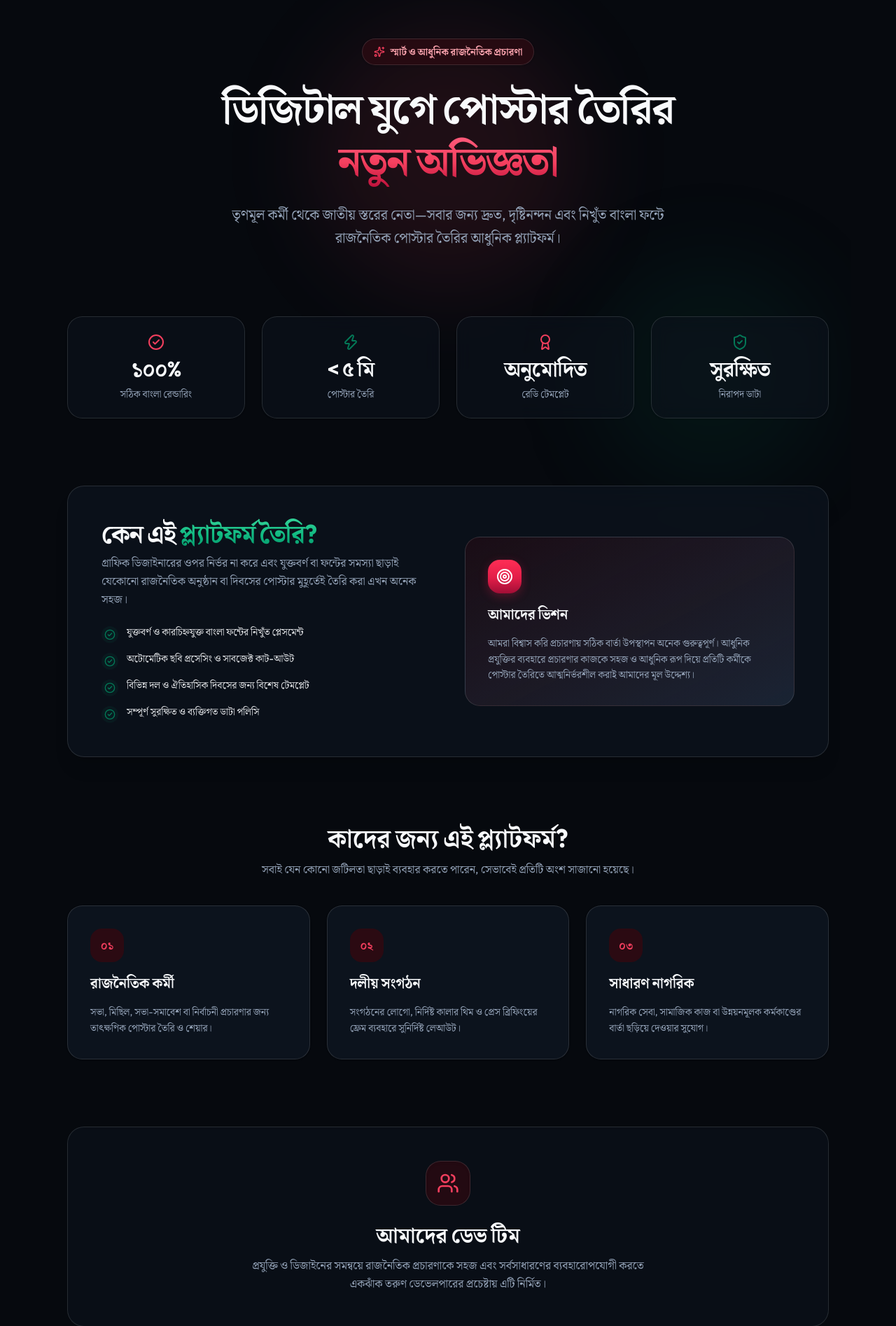
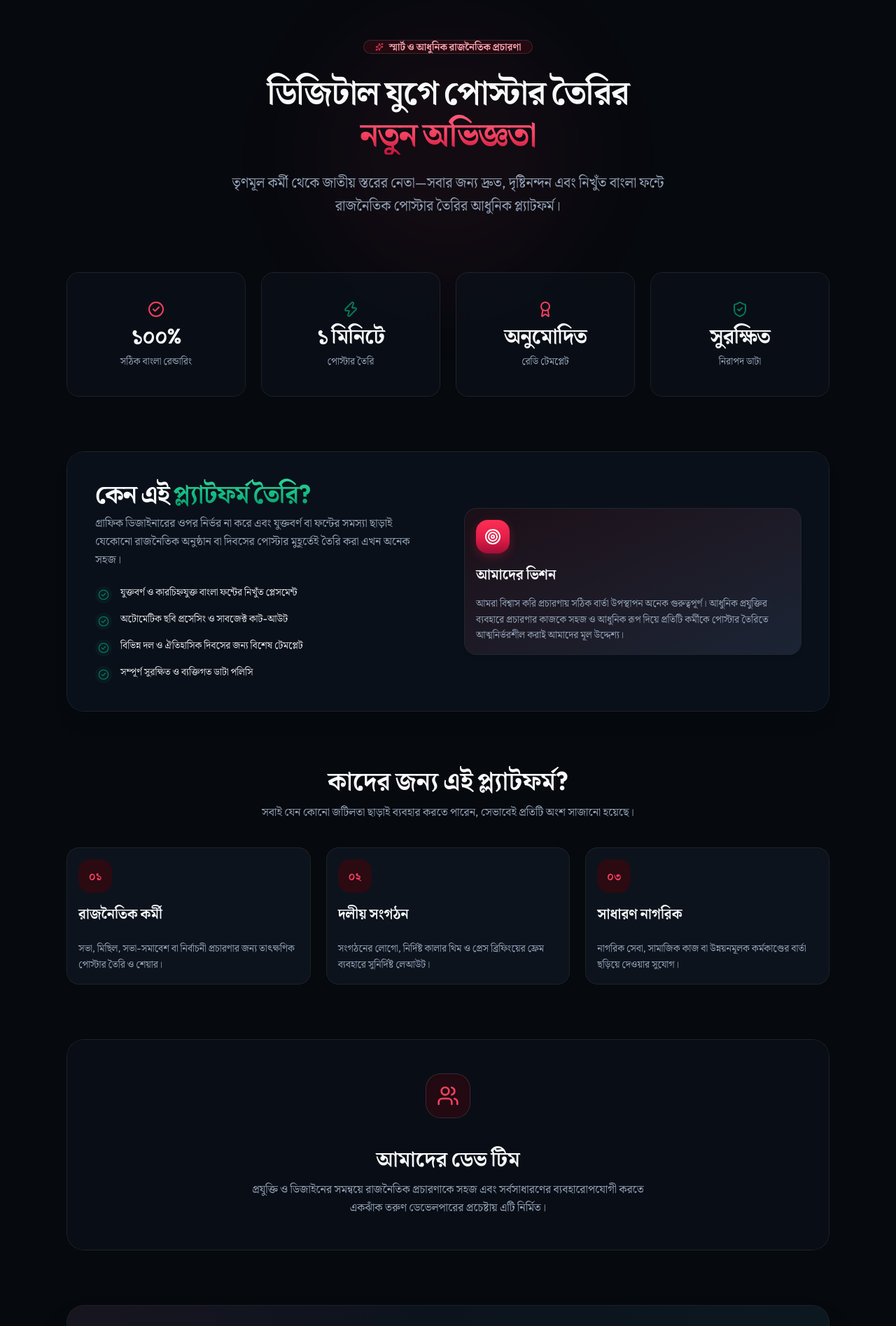
Before and after one commit to hridoy-web/Ai_political_poster_Frontend, a Next.js app: page /about in a window 1280 px wide. Shown: the part 65-1960 px from the top of the page at 70% size. Built offline with nearby package versions, Linux system fonts and the light colour scheme.

Commit message:
refeactor:notFound,error and others page

```diff
--- a/src/app/(public)/(legal)/about/page.tsx
+++ b/src/app/(public)/(legal)/about/page.tsx
@@ -10,6 +10,16 @@ import {
     Award,
 } from "lucide-react";
 
+import { Badge } from "@/components/ui/badge";
+import {
+    Card,
+    CardContent,
+    CardDescription,
+    CardHeader,
+    CardTitle,
+} from "@/components/ui/card";
+import { Separator } from "@/components/ui/separator";
+
 export const metadata = {
     title: "আমাদের সম্পর্কে | AI Political Poster Maker",
     description: "আমাদের প্ল্যাটফর্ম, ডিজিটাল মিশন এবং টিম সম্পর্কে বিস্তারিত জানুন।",
@@ -17,152 +27,168 @@ export const metadata = {
 
 const features = [
     { label: "সঠিক বাংলা রেন্ডারিং", value: "১০০%", icon: CheckCircle2, color: "text-primary" },
-    { label: "পোস্টার তৈরি", value: "< ৫ মি", icon: Zap, color: "text-secondary" },
+    { label: "পোস্টার তৈরি", value: "১ মিনিটে", icon: Zap, color: "text-secondary" },
     { label: "রেডি টেমপ্লেট", value: "অনুমোদিত", icon: Award, color: "text-primary" },
     { label: "নিরাপদ ডাটা", value: "সুরক্ষিত", icon: ShieldCheck, color: "text-secondary" },
-]
+];
 
 const target = [
     {
         step: "০১",
         title: "রাজনৈতিক কর্মী",
-        desc: "সভা, মিছিল, সভা-সমাবেশ বা নির্বাচনী প্রচারণার জন্য তাৎক্ষণিক পোস্টার তৈরি ও শেয়ার।",
+        desc: "সভা, মিছিল, সভা-সমাবেশ বা নির্বাচনী প্রচারণার জন্য তাৎক্ষণিক পোস্টার তৈরি ও শেয়ার।",
     },
     {
         step: "০২",
-        title: "দলীয় সংগঠন",
-        desc: "সংগঠনের লোগো, নির্দিষ্ট কালার থিম ও প্রেস ব্রিফিংয়ের ফ্রেম ব্যবহারে সুনির্দিষ্ট লেআউট।",
+        title: "দলীয় সংগঠন",
+        desc: "সংগঠনের লোগো, নির্দিষ্ট কালার থিম ও প্রেস ব্রিফিংয়ের ফ্রেম ব্যবহারে সুনির্দিষ্ট লেআউট।",
     },
     {
         step: "০৩",
         title: "সাধারণ নাগরিক",
-        desc: "নাগরিক সেবা, সামাজিক কাজ বা উন্নয়নমূলক কর্মকাণ্ডের বার্তা ছড়িয়ে দেওয়ার সুযোগ।",
+        desc: "নাগরিক সেবা, সামাজিক কাজ বা উন্নয়নমূলক কর্মকাণ্ডের বার্তা ছড়িয়ে দেওয়ার সুযোগ।",
     },
+];
+
+const platforms = [
+    "যুক্তবর্ণ ও কারচিহ্নযুক্ত বাংলা ফন্টের নিখুঁত প্লেসমেন্ট",
+    "অটোমেটিক ছবি প্রসেসিং ও সাবজেক্ট কাট-আউট",
+    "বিভিন্ন দল ও ঐতিহাসিক দিবসের জন্য বিশেষ টেমপ্লেট",
+    "সম্পূর্ণ সুরক্ষিত ও ব্যক্তিগত ডাটা পলিসি",
 ]
 
 export default function AboutPage() {
     return (
-        <div className="min-h-screen py-16 px-4 sm:px-6 lg:px-8 max-w-6xl mx-auto space-y-24 relative overflow-hidden">
-            {/* Background  */}
-            <div className="absolute top-10 left-1/2 -translate-x-1/2 w-96 h-96 bg-primary/10 rounded-full blur-3xl -z-10 pointer-events-none" />
-            <div className="absolute top-96 right-10 w-80 h-80 bg-secondary/10 rounded-full blur-3xl -z-10 pointer-events-none" />
+        <div className="min-h-screen py-16 px-4 sm:px-6 lg:px-8 max-w-6xl mx-auto space-y-20 relative overflow-hidden">
+            <div className="absolute top-10 left-1/2 -translate-x-1/2 w-96 h-96 bg-primary/5 rounded-full blur-3xl -z-10 pointer-events-none" />
+            <div className="absolute top-96 right-10 w-80 h-80  rounded-full blur-3xl -z-10 pointer-events-none" />
 
-            {/* Hero Section */}
             <section className="text-center space-y-6 max-w-3xl mx-auto">
-                <div className="inline-flex items-center gap-2 px-4 py-2 rounded-full bg-accent/80 border border-primary/20 text-accent-foreground text-xs sm:text-sm font-semibold backdrop-blur-md shadow-sm">
+                <Badge
+                    variant="outline"
+                    className="px-4 py-1.5 gap-2 rounded-full bg-accent/80 border-primary/20 text-accent-foreground text-xs sm:text-sm font-semibold backdrop-blur-md shadow-xs"
+                >
                     <Sparkles className="w-4 h-4 text-primary animate-pulse" />
                     <span>স্মার্ট ও আধুনিক রাজনৈতিক প্রচারণা</span>
-                </div>
+                </Badge>
 
-                <h1 className="text-4xl sm:text-6xl font-black tracking-tight leading-tight">
+                <h1 className="text-4xl sm:text-5xl font-black tracking-tight leading-tight">
                     ডিজিটাল যুগে পোস্টার তৈরির <br />
                     <span className="text-gradient-brand">নতুন অভিজ্ঞতা</span>
                 </h1>
 
                 <p className="text-muted-foreground text-base sm:text-xl leading-relaxed max-w-2xl mx-auto font-normal">
-                    তৃণমূল কর্মী থেকে জাতীয় স্তরের নেতা—সবার জন্য দ্রুত, দৃষ্টিনন্দন এবং নিখুঁত বাংলা ফন্টে রাজনৈতিক পোস্টার তৈরির আধুনিক প্ল্যাটফর্ম।
+                    তৃণমূল কর্মী থেকে জাতীয় স্তরের নেতা—সবার জন্য দ্রুত, দৃষ্টিনন্দন এবং নিখুঁত বাংলা ফন্টে রাজনৈতিক পোস্টার তৈরির আধুনিক প্ল্যাটফর্ম।
                 </p>
             </section>
 
-            {/* Feature Stats*/}
             <section className="grid grid-cols-2 md:grid-cols-4 gap-4 sm:gap-6">
                 {features.map((stat, idx) => {
                     const IconComponent = stat.icon;
                     return (
-                        <div
+                        <Card
                             key={idx}
-                            className="bg-card/60 backdrop-blur-md border border-border/60 p-5 sm:p-6 rounded-2xl text-center space-y-2 hover:border-primary/40 transition-all duration-300 shadow-sm hover:shadow-md"
+                            className="bg-card/60 backdrop-blur-md border-border/60 text-center space-y-2 hover:border-primary/40 transition-all duration-300 shadow-xs hover:shadow-md"
                         >
+                            <CardContent className="p-5 sm:p-6 space-y-2">
                                 <IconComponent className={`w-6 h-6 mx-auto ${stat.color}`} />
-                            <div className="text-2xl sm:text-3xl font-extrabold tracking-tight">{stat.value}</div>
-                            <div className="text-xs sm:text-sm text-muted-foreground font-medium">{stat.label}</div>
+                                <div className="text-2xl sm:text-3xl font-extrabold tracking-tight">
+                                    {stat.value}
                                 </div>
+                                <div className="text-xs sm:text-sm text-muted-foreground font-medium">
+                                    {stat.label}
+                                </div>
+                            </CardContent>
+                        </Card>
                     );
                 })}
             </section>
 
-            {/* Why Section */}
-            <section className="grid md:grid-cols-2 gap-8 sm:gap-12 items-center bg-card/80 border border-border/80 p-6 sm:p-12 rounded-3xl shadow-xl relative backdrop-blur-xl">
+            <Card className="grid md:grid-cols-2 gap-8 sm:gap-12 items-center bg-card/80 border-border/80 p-6 sm:p-10 shadow-xl relative backdrop-blur-xl rounded-3xl overflow-hidden">
                 <div className="space-y-6">
                     <div className="space-y-2">
                         <h2 className="text-2xl sm:text-4xl font-extrabold tracking-tight">
                             কেন এই <span className="text-gradient-green">প্ল্যাটফর্ম তৈরি?</span>
                         </h2>
                         <p className="text-muted-foreground leading-relaxed text-sm sm:text-base">
-                            গ্রাফিক ডিজাইনারের ওপর নির্ভর না করে এবং যুক্তবর্ণ বা ফন্টের সমস্যা ছাড়াই যেকোনো রাজনৈতিক অনুষ্ঠান বা দিবসের পোস্টার মুহূর্তেই তৈরি করা এখন অনেক সহজ।
+                            গ্রাফিক ডিজাইনারের ওপর নির্ভর না করে এবং যুক্তবর্ণ বা ফন্টের সমস্যা ছাড়াই যেকোনো রাজনৈতিক অনুষ্ঠান বা দিবসের পোস্টার মুহূর্তেই তৈরি করা এখন অনেক সহজ।
                         </p>
                     </div>
 
                     <div className="space-y-3">
-                        {[
-                            "যুক্তবর্ণ ও কারচিহ্নযুক্ত বাংলা ফন্টের নিখুঁত প্লেসমেন্ট",
-                            "অটোমেটিক ছবি প্রসেসিং ও সাবজেক্ট কাট-আউট",
-                            "বিভিন্ন দল ও ঐতিহাসিক দিবসের জন্য বিশেষ টেমপ্লেট",
-                            "সম্পূর্ণ সুরক্ষিত ও ব্যক্তিগত ডাটা পলিসি",
-                        ].map((item, index) => (
+                        {platforms.map((item, index) => (
                             <div key={index} className="flex items-start gap-3">
                                 <div className="p-1 rounded-full bg-secondary/10 text-secondary shrink-0 mt-0.5">
                                     <CheckCircle2 className="w-4 h-4" />
                                 </div>
-                                <span className="text-sm font-medium text-foreground/90">{item}</span>
+                                <span className="text-sm font-medium text-foreground/90">
+                                    {item}
+                                </span>
                             </div>
                         ))}
                     </div>
                 </div>
 
-                {/* Vision Card */}
-                <div className="bg-linear-to-br from-accent/50 to-muted/80 p-6 sm:p-8 rounded-2xl border border-primary/10 space-y-4">
+                <Card className="bg-linear-to-br from-accent/50 to-muted/80 border-primary/10 shadow-md">
+                    <CardHeader className="space-y-3">
                         <div className="w-12 h-12 rounded-xl bg-gradient-brand text-white flex items-center justify-center shadow-md">
                             <Target className="w-6 h-6" />
                         </div>
-                    <h3 className="text-xl font-bold">আমাদের ভিশন</h3>
+                        <CardTitle className="text-xl font-bold">আমাদের ভিশন</CardTitle>
+                    </CardHeader>
+                    <CardContent>
                         <p className="text-muted-foreground text-sm leading-relaxed">
-                        আমরা বিশ্বাস করি প্রচারণায় সঠিক বার্তা উপস্থাপন অনেক গুরুত্বপূর্ণ। আধুনিক প্রযুক্তির ব্যবহারে প্রচারণার কাজকে সহজ ও আধুনিক রূপ দিয়ে প্রতিটি কর্মীকে পোস্টার তৈরিতে আত্মনির্ভরশীল করাই আমাদের মূল উদ্দেশ্য।
+                            আমরা বিশ্বাস করি প্রচারণায় সঠিক বার্তা উপস্থাপন অনেক গুরুত্বপূর্ণ। আধুনিক প্রযুক্তির ব্যবহারে প্রচারণার কাজকে সহজ ও আধুনিক রূপ দিয়ে প্রতিটি কর্মীকে পোস্টার তৈরিতে আত্মনির্ভরশীল করাই আমাদের মূল উদ্দেশ্য।
                         </p>
-                </div>
-            </section>
+                    </CardContent>
+                </Card>
+            </Card>
 
-            {/*Target Audience */}
             <section className="space-y-10">
                 <div className="text-center max-w-2xl mx-auto space-y-3">
-                    <h2 className="text-3xl sm:text-4xl font-extrabold">কাদের জন্য এই প্ল্যাটফর্ম?</h2>
+                    <h2 className="text-3xl sm:text-4xl font-extrabold">
+                        কাদের জন্য এই প্ল্যাটফর্ম?
+                    </h2>
                     <p className="text-muted-foreground text-sm sm:text-base">
-                        সবাই যেন কোনো জটিলতা ছাড়াই ব্যবহার করতে পারেন, সেভাবেই প্রতিটি অংশ সাজানো হয়েছে।
+                        সবাই যেন কোনো জটিলতা ছাড়াই ব্যবহার করতে পারেন, সেভাবেই প্রতিটি অংশ সাজানো হয়েছে।
                     </p>
                 </div>
 
                 <div className="grid sm:grid-cols-3 gap-6">
                     {target.map((card, index) => (
-                        <div
+                        <Card
                             key={index}
-                            className="group bg-card p-8 rounded-2xl border border-border/80 space-y-4 hover:border-primary/50 transition-all duration-300 hover:-translate-y-1 shadow-sm hover:shadow-xl"
+                            className="group border-border/80 space-y-2 hover:border-primary/50 transition-all duration-300 hover:-translate-y-1 shadow-xs hover:shadow-xl"
                         >
+                            <CardHeader className="space-y-3">
                                 <div className="w-12 h-12 rounded-xl bg-accent group-hover:bg-primary group-hover:text-white transition-colors duration-300 flex items-center justify-center font-bold text-primary text-base">
                                     {card.step}
                                 </div>
-                            <h3 className="font-bold text-xl">{card.title}</h3>
-                            <p className="text-muted-foreground text-sm leading-relaxed">{card.desc}</p>
-                        </div>
+                                <CardTitle className="font-bold text-xl">{card.title}</CardTitle>
+                            </CardHeader>
+                            <CardContent>
+                                <CardDescription className="text-muted-foreground text-sm leading-relaxed">
+                                    {card.desc}
+                                </CardDescription>
+                            </CardContent>
+                        </Card>
                     ))}
                 </div>
             </section>
 
-            {/*  Team Section */}
-            <section className="bg-card/60 backdrop-blur-md p-8 sm:p-12 rounded-3xl border border-border/80 text-center space-y-6">
+            <Card className="bg-card/60 backdrop-blur-md p-8 sm:p-12 border-border/80 text-center space-y-6 rounded-3xl">
                 <div className="w-16 h-16 mx-auto rounded-2xl bg-accent/80 text-primary flex items-center justify-center border border-primary/20 shadow-inner">
                     <Users className="w-8 h-8" />
                 </div>
                 <div className="space-y-3 max-w-xl mx-auto">
                     <h2 className="text-2xl sm:text-3xl font-extrabold">আমাদের ডেভ টিম</h2>
                     <p className="text-muted-foreground text-sm sm:text-base leading-relaxed">
-                        প্রযুক্তি ও ডিজাইনের সমন্বয়ে রাজনৈতিক প্রচারণাকে সহজ এবং সর্বসাধারণের ব্যবহারোপযোগী করতে একঝাঁক তরুণ ডেভেলপারের প্রচেষ্টায় এটি নির্মিত।
+                        প্রযুক্তি ও ডিজাইনের সমন্বয়ে রাজনৈতিক প্রচারণাকে সহজ এবং সর্বসাধারণের ব্যবহারোপযোগী করতে একঝাঁক তরুণ ডেভেলপারের প্রচেষ্টায় এটি নির্মিত।
                     </p>
                 </div>
-            </section>
+            </Card>
 
-            {/* Call to Action Banner */}
-            <section className="relative bg-card border border-primary/20 p-8 sm:p-12 rounded-3xl text-center space-y-6 overflow-hidden shadow-2xl">
-                {/* Banner Glow Effect */}
+            <Card className="relative bg-card border-primary/20 p-8 sm:p-12 rounded-3xl text-center space-y-6 overflow-hidden shadow-2xl">
                 <div className="absolute inset-0 bg-linear-to-r from-primary/5 via-transparent to-secondary/5 pointer-events-none" />
 
                 <div className="space-y-2 relative z-10">
@@ -170,20 +196,22 @@ export default function AboutPage() {
                         পোস্টার তৈরি করতে <span className="text-gradient-brand">প্রস্তুত?</span>
                     </h2>
                     <p className="text-muted-foreground text-sm sm:text-base max-w-md mx-auto">
-                        পছন্দের টেমপ্লেট বেছে নিন এবং কয়েক ক্লিকেই বানিয়ে ফেলুন মানসম্মত রাজনৈতিক পোস্টার।
+                        পছন্দের টেমপ্লেট বেছে নিন এবং কয়েক ক্লিকেই বানিয়ে ফেলুন মানসম্মত রাজনৈতিক পোস্টার।
                     </p>
                 </div>
 
+                <Separator className="my-4 max-w-xs mx-auto opacity-50" />
+
                 <div className="relative z-10 pt-2">
                     <Link
-                        href="/templates"
+                        href="/create-poster"
                         className="inline-flex items-center gap-2 px-8 py-3.5 rounded-xl font-bold bg-gradient-brand text-white shadow-lg hover:shadow-primary/30 hover:scale-105 active:scale-95 transition-all duration-200 text-sm"
                     >
-                        <span>টেমপ্লেটগুলো দেখুন</span>
+                        <span>পোস্টার তৈরি করুন</span>
                         <ArrowRight className="w-4 h-4" />
                     </Link>
                 </div>
-            </section>
+            </Card>
         </div>
     );
 }
--- a/src/app/(public)/(legal)/contact/page.tsx
+++ b/src/app/(public)/(legal)/contact/page.tsx
@@ -6,14 +6,14 @@ import { MessageSquare } from "lucide-react";
 export default function ContactPage() {
     return (
         <div className="min-h-screen py-16 px-4 sm:px-6 lg:px-8 max-w-6xl mx-auto space-y-16 relative overflow-hidden">
-            <div className="absolute top-10 left-1/2 -translate-x-1/2 w-125 h-125 bg-primary/10 rounded-full blur-[120px] -z-10 pointer-events-none" />
+            <div className="absolute top-10 left-1/2 -translate-x-1/2 w-125 h-125 bg-primary/5 rounded-full blur-[120px] -z-10 pointer-events-none" />
             <section className="text-center space-y-4 max-w-3xl mx-auto">
-                <div className="inline-flex items-center gap-2 px-4 py-2 rounded-full bg-accent/80 border border-primary/20 text-accent-foreground text-xs sm:text-sm font-semibold backdrop-blur-md shadow-sm">
+                <div className="inline-flex items-center gap-2 px-4 py-2 rounded-full bg-accent/80 border border-primary/10 text-accent-foreground text-xs sm:text-sm font-semibold backdrop-blur-md shadow-sm">
                     <MessageSquare className="w-4 h-4 text-primary animate-pulse" />
                     <span>২৪/৭ সাপোর্ট ও সহায়তা</span>
                 </div>
 
-                <h1 className="text-4xl sm:text-6xl font-black tracking-tight leading-tight">
+                <h1 className="text-4xl sm:text-5xl font-black tracking-tight leading-tight">
                     যোগাযোগ <span className="text-gradient-brand">করুন</span>
                 </h1>
 
--- a/src/app/(public)/(legal)/terms/page.tsx
+++ b/src/app/(public)/(legal)/terms/page.tsx
@@ -50,7 +50,7 @@ export default function TermsPage() {
 
     return (
         <div className="min-h-screen py-16 px-4 sm:px-6 lg:px-8 max-w-6xl mx-auto space-y-20 relative overflow-hidden">
-            <div className="absolute top-10 left-1/2 -translate-x-1/2 w-125 h-125 bg-primary/10 rounded-full blur-[120px] -z-10 pointer-events-none" />
+            <div className="absolute top-10 left-1/2 -translate-x-1/2 w-125 h-125 bg-primary/5 rounded-full blur-[120px] -z-10 pointer-events-none" />
             <div className="absolute top-[40%] right-0 w-96 h-96 bg-secondary/10 rounded-full blur-[100px] -z-10 pointer-events-none" />
 
             <section className="text-center space-y-6 max-w-3xl mx-auto">
@@ -59,7 +59,7 @@ export default function TermsPage() {
                     <span>আইনগত নির্দেশিকা ও নিয়মাবলী</span>
                 </div>
 
-                <h1 className="text-4xl sm:text-6xl font-black tracking-tight leading-tight">
+                <h1 className="text-4xl sm:text-5xl font-black tracking-tight leading-tight">
                     সেবার <span className="text-gradient-brand">শর্তাবলী</span>
                 </h1>
 
--- a/src/modules/contact/client/ContactPledge.tsx
+++ b/src/modules/contact/client/ContactPledge.tsx
@@ -28,7 +28,7 @@ export default function ContactPledge() {
   return (
     <div className="bg-card/70 backdrop-blur-xl border border-border/80 p-6 sm:p-8 rounded-3xl space-y-6 shadow-xl relative overflow-hidden">
       {/* Glow Effect */}
-      <div className="absolute top-0 right-0 w-32 h-32 bg-primary/10 rounded-full blur-2xl -z-10 pointer-events-none" />
+      <div className="absolute top-0 right-0 w-32 h-32 rounded-full blur-2xl -z-10 pointer-events-none" />
 
       <div className="space-y-2">
         <div className="inline-flex items-center gap-2 px-3 py-1 rounded-full bg-accent text-primary text-xs font-semibold">
--- a/src/modules/contact/client/contact-form.tsx
+++ b/src/modules/contact/client/contact-form.tsx
@@ -123,7 +123,7 @@ export default function ContactForm() {
             <button
                 type="submit"
                 disabled={loading}
-                className="w-full py-3.5 px-6 rounded-xl font-bold bg-gradient-brand text-white shadow-lg hover:shadow-primary/30 hover:scale-[1.01] active:scale-[0.99] disabled:opacity-70 disabled:hover:scale-100 transition-all duration-200 flex items-center justify-center gap-2 text-sm"
+                className="w-full md:mt-18 py-3.5 px-6 rounded-xl font-bold bg-gradient-brand text-white shadow-lg hover:shadow-primary/30 hover:scale-[1.01] active:scale-[0.99] disabled:opacity-70 disabled:hover:scale-100 transition-all duration-200 flex items-center justify-center gap-2 text-sm"
             >
                 {loading ? (
                     <>
```
Also changed, not shown: src/app/(public)/(legal)/privacy/page.tsx (+4 -7 lines), src/app/error.tsx (added, +85 -0 lines), src/app/not-found.tsx (+53 -14 lines), 1 other file (tests, documents, lock files or other folders). Lines whose indentation alone changed are shown as unchanged.
